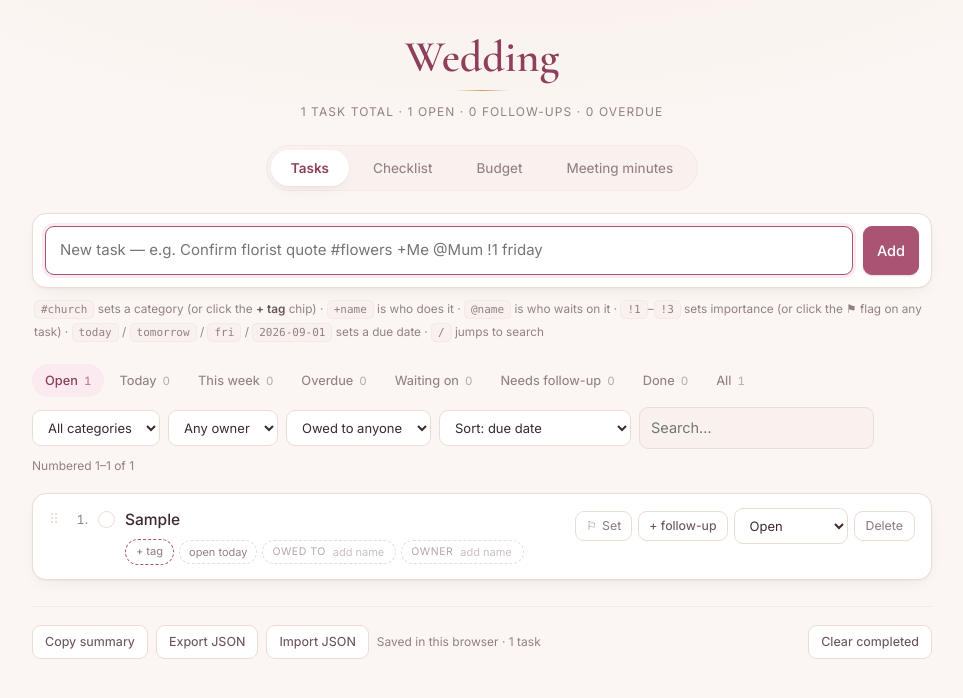
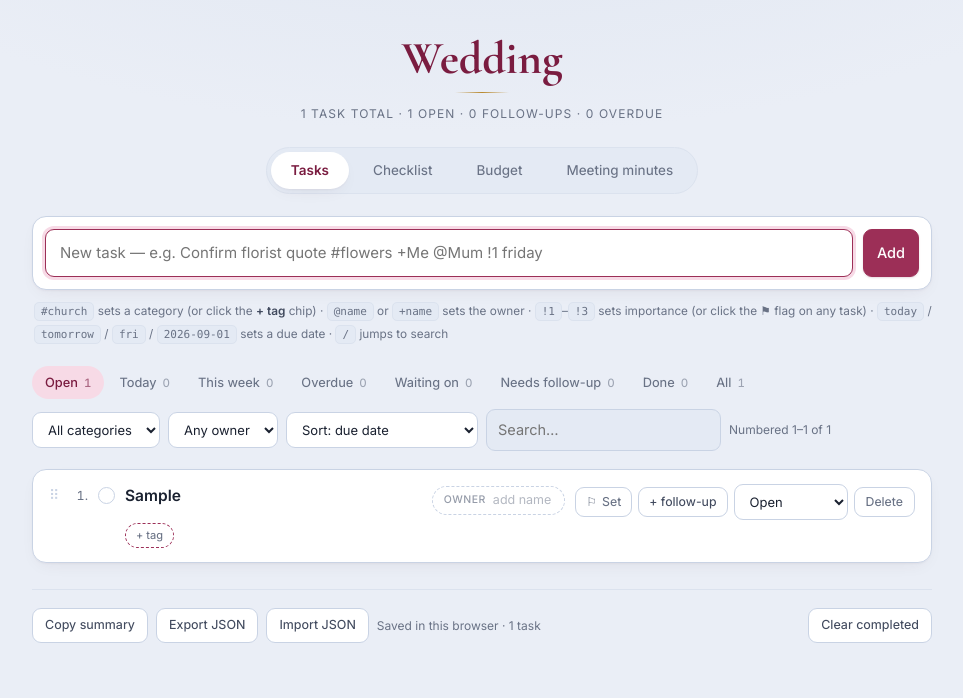
Before and after one commit to patricialoh93/worklist, a website: page index.html in a window 1280 px wide. Both pictures are taken after typing "Sample" into the empty fields and a click on the button "Add". Shown: the whole page, without its empty margins (158-1121 px from the left). Drawn offline with nearby package versions, Linux system fonts and the light colour scheme.

Commit message:
Drop owed-to, move owner beside the title, bolder palette
- Removed the owed-to field, its chip and its filter. @name now sets the
  owner alongside +name so existing habits keep working. The follow-up
  waiting-on person is untouched.
- Removed the "open N days" chip; only the untouched nudge remains.
- Owner chip now rides on the title line at the right, where it is
  unmissable, instead of sitting in the chip pile.
- Repalette: dropped the beige for a cooler ground, then deepened it with
  stronger text, a bolder rose accent, firmer borders and heavier weights
  on the heading, titles and chips.
- Fixed the quick-add day parser eating any word starting with a weekday
  abbreviation: "Buy the wedding ring" no longer loses "wedding", and
  "monthly" survives, while fri and saturday still set dates.

Co-Authored-By: Claude Opus 5 <noreply@anthropic.com>

```diff
--- a/index.html
+++ b/index.html
@@ -10,13 +10,13 @@
 <style>
   /* ---------- tokens ---------- */
   :root{
-    --bg:#fbf6f3; --bg-tint:#f6eae5;
-    --panel:#ffffff; --panel-2:#f9f1ee; --line:#ecdcd5; --line-soft:#f4e9e4;
-    --text:#3a2a2e; --text-soft:#6b555a; --muted:#948084;
-    --accent:#a85472; --accent-deep:#8d3f5c; --accent-soft:#fbeaf0;
-    --p1:#b8375a; --p2:#b07d2e; --p3:#948084;
-    --ok:#5e8a63; --warn:#b07d2e; --danger:#b8375a; --wait:#7e63a3; --own:#3f7683;
-    --gold:#c8a15a;
+    --bg:#eaeef6; --bg-tint:#dde4f0;
+    --panel:#ffffff; --panel-2:#e4eaf4; --line:#c9d3e4; --line-soft:#dbe2ee;
+    --text:#1a2130; --text-soft:#414a5e; --muted:#697285;
+    --accent:#9c2f57; --accent-deep:#7a1c40; --accent-soft:#f7dae6;
+    --p1:#c2185b; --p2:#9a6410; --p3:#697285;
+    --ok:#3d7a49; --warn:#9a6410; --danger:#c2185b; --wait:#6b4fa0; --own:#1c6172;
+    --gold:#b8892f;
     --radius:14px; --radius-sm:9px;
     --shadow:0 1px 2px rgba(74,38,50,.04), 0 6px 18px -8px rgba(74,38,50,.10);
     --shadow-lift:0 2px 6px rgba(74,38,50,.06), 0 14px 32px -12px rgba(74,38,50,.18);
@@ -46,7 +46,7 @@
 
   /* ---------- masthead ---------- */
   header{text-align:center;margin-bottom:24px}
-  h1{margin:0;font-family:var(--serif);font-weight:600;font-size:44px;line-height:1.05;
+  h1{margin:0;font-family:var(--serif);font-weight:700;font-size:46px;line-height:1.05;
     color:var(--accent-deep)}
   header .sub{display:block;margin-top:10px;color:var(--muted);font-size:12px;
     letter-spacing:.09em;text-transform:uppercase}
@@ -130,7 +130,7 @@
   .task.done .title{color:var(--muted)}
   .task.done .tag{opacity:.65}
   .main{flex:1;min-width:0}
-  .title{font-size:15.5px;font-weight:500;word-break:break-word;padding:2px 4px;margin:-2px -4px;
+  .title{font-size:15.5px;font-weight:600;word-break:break-word;padding:2px 4px;margin:-2px -4px;
     border-radius:6px;color:var(--text)}
   .title:focus{outline:none;background:var(--panel-2);box-shadow:0 0 0 3px var(--accent-soft)}
   .task.done .title{text-decoration:line-through}
@@ -145,7 +145,7 @@
   .task.new{animation:land 1.6s ease-out}
 
   /* ---------- chips ---------- */
-  .tag{font-size:11px;padding:3px 9px;border-radius:999px;border:1px solid var(--line);
+  .tag{font-size:11px;font-weight:500;padding:3px 9px;border-radius:999px;border:1px solid var(--line);
     color:var(--muted);background:var(--panel);white-space:nowrap}
   .tag.p1{color:var(--p1);border-color:var(--p1)}
   .tag.p2{color:var(--p2);border-color:var(--p2)}
@@ -158,7 +158,12 @@
   .tag.age.a1{color:var(--text-soft)}
   .tag.age.a2{color:var(--warn);border-color:var(--warn)}
   .tag.age.a3{color:var(--danger);border-color:var(--danger);font-weight:600}
-  .tag.owed,.tag.own{display:inline-flex;align-items:center;gap:5px;border-style:dashed}
+  .tag.own{display:inline-flex;align-items:center;gap:5px;border-style:dashed}
+  .titlerow{display:flex;align-items:flex-start;gap:12px;justify-content:space-between}
+  .titlerow .title{flex:1;min-width:0}
+  .titleown{flex:none;margin-top:2px;font-size:11.5px;padding:4px 11px}
+  .titleown.set{background:color-mix(in srgb, var(--own) 12%, transparent);border-width:1.5px}
+  .titleown .val{font-size:12.5px}
   .tag.owed.set{color:var(--accent);border-color:var(--accent);border-style:solid;
     background:var(--accent-soft)}
   .tag.own.set{color:var(--own);border-color:var(--own);border-style:solid}
@@ -178,7 +183,7 @@
     color:var(--muted);background:transparent;font-weight:450}
   button.tag.proj:hover{border-color:var(--accent);color:var(--accent)}
   button.tag.proj.set{color:var(--tc);border-color:var(--tc);border-style:solid;font-weight:500;
-    background:color-mix(in srgb, var(--tc) 12%, transparent)}
+    background:color-mix(in srgb, var(--tc) 18%, transparent)}
   button.tag.proj.set:hover{color:var(--tc);border-color:var(--tc);
     background:color-mix(in srgb, var(--tc) 22%, transparent)}
   .tagmenu{position:absolute;left:0;top:calc(100% + 6px);z-index:30;display:none;
@@ -277,7 +282,7 @@
     padding:14px 16px;border-radius:0;text-align:left}
   .clhead:hover{background:var(--panel-2);border-color:transparent}
   .chev{color:var(--muted);font-size:11px;width:12px;flex:none}
-  .clname{flex:1;font-family:var(--serif);font-size:19px;font-weight:600;color:var(--text)}
+  .clname{flex:1;font-family:var(--serif);font-size:20px;font-weight:700;color:var(--text)}
   .clfrac{flex:none;font-size:11.5px;color:var(--muted);border:1px solid var(--line);
     border-radius:999px;padding:3px 10px;font-variant-numeric:tabular-nums}
   .clrows{display:flex;flex-direction:column;border-top:1px solid var(--line-soft)}
@@ -425,7 +430,7 @@
     <button class="primary" id="addBtn">Add</button>
   </div>
   <p class="hint">
-    <code>#church</code> sets a category (or click the <b>+ tag</b> chip) &middot; <code>+name</code> is who does it &middot; <code>@name</code> is who waits on it &middot;
+    <code>#church</code> sets a category (or click the <b>+ tag</b> chip) &middot; <code>@name</code> or <code>+name</code> sets the owner &middot;
     <code>!1</code>–<code>!3</code> sets importance (or click the &#9873; flag on any task) &middot;
     <code>today</code> / <code>tomorrow</code> / <code>fri</code> / <code>2026-09-01</code> sets a due date &middot;
     <code>/</code> jumps to search
@@ -437,7 +442,6 @@
   <div class="bar filters">
     <select id="projFilter" title="Filter by wedding category"><option value="">All categories</option></select>
     <select id="ownerFilter" title="Filter by who is doing the task"><option value="">Any owner</option></select>
-    <select id="owedFilter" title="Filter by who is waiting on the task"><option value="">Owed to anyone</option></select>
     <select id="sortBy">
       <option value="smart">Sort: due date</option>
       <option value="tag">Sort: category</option>
@@ -667,13 +671,13 @@ function ageClass(days){
 /* ---------- quick-add parsing ---------- */
 const DOW = {sun:0,mon:1,tue:2,wed:3,thu:4,fri:5,sat:6};
 function parseInput(raw){
-  const t = {title:'', project:'', priority:0, due:'', owedTo:'', owner:''};
+  const t = {title:'', project:'', priority:0, due:'', owner:''};
   const words = raw.trim().split(/\s+/);
   const kept = [];
   for(const w of words){
     const lw = w.toLowerCase();
     if(/^#\S+$/.test(w)){ t.project = w.slice(1).toLowerCase(); continue; }
-    if(/^@\S+$/.test(w)){ t.owedTo = w.slice(1); continue; }
+    if(/^@\S+$/.test(w)){ t.owner = w.slice(1); continue; }
     if(/^\+\S+$/.test(w)){ t.owner = w.slice(1); continue; }
     if(/^![123]$/.test(w)){ t.priority = Number(w[1]); continue; }
     if(/^\d{4}-\d{2}-\d{2}$/.test(w)){ t.due = w; continue; }
@@ -686,8 +690,10 @@ function parseInput(raw){
     }
     if(lw === 'today'){ t.due = todayKey(); continue; }
     if(lw === 'tomorrow' || lw === 'tmr'){ t.due = key(addDays(new Date(),1)); continue; }
-    const dow = lw.slice(0,3);
-    if(lw.length >= 3 && DOW[dow] !== undefined && /^[a-z]+$/.test(lw)){
+    // Only a real day name counts — otherwise "wedding" would be read as "wed".
+    if(/^(mon|tue|wed|thu|fri|sat|sun)$/.test(lw) ||
+       /^(monday|tuesday|wednesday|thursday|friday|saturday|sunday)$/.test(lw)){
+      const dow = lw.slice(0,3);
       const now = new Date();
       let delta = (DOW[dow] - now.getDay() + 7) % 7;
       if(delta === 0) delta = 7;
@@ -769,7 +775,7 @@ function addTask(raw){
   if(!p.title) return false;
   const task = {
     id: uid(), title: p.title, project: p.project, priority: p.priority,
-    due: p.due, owedTo: p.owedTo, owner: p.owner, status: 'open', followups: [],
+    due: p.due, owner: p.owner, status: 'open', followups: [],
     created: nowISO(), updated: nowISO()
   };
   state.tasks.unshift(task);
@@ -784,10 +790,8 @@ function reveal(t){
   if(!matchesView(t, view)) view = 'open';
   const q = document.getElementById('search');
   const proj = document.getElementById('projFilter');
-  const owed = document.getElementById('owedFilter');
   if(q.value.trim()) q.value = '';
   if(proj.value && proj.value !== t.project) proj.value = '';
-  if(owed.value && owed.value !== (t.owedTo || '')) owed.value = '';
   const ownr = document.getElementById('ownerFilter');
   if(ownr.value && ownr.value !== (t.owner || '')) ownr.value = '';
   render();
@@ -805,20 +809,20 @@ function activeFilters(){
   return {
     q: document.getElementById('search').value.trim().toLowerCase(),
     proj: document.getElementById('projFilter').value,
-    owed: document.getElementById('owedFilter').value,
+
     owner: document.getElementById('ownerFilter').value
   };
 }
-function anyFilterActive(f){ return Boolean(f.q || f.proj || f.owed || f.owner); }
+function anyFilterActive(f){ return Boolean(f.q || f.proj || f.owner); }
 
 // Filters only — deliberately independent of the view, so the empty state can tell the
 // difference between "no such task" and "it exists but this view hides it".
 function matchesFilters(t, f){
   if(f.proj && t.project !== f.proj) return false;
-  if(f.owed && (t.owedTo || '') !== f.owed) return false;
+
   if(f.owner && (t.owner || '') !== f.owner) return false;
   if(f.q){
-    const hay = (t.title + ' ' + t.project + ' ' + (t.owedTo || '') + ' ' + (t.owner || '') + ' ' +
+      const hay = (t.title + ' ' + t.project + ' ' + (t.owner || '') + ' ' +
       (t.followups||[]).map(x => x.text + ' ' + (x.waitingOn||'')).join(' ')).toLowerCase();
     if(!hay.includes(f.q)) return false;
   }
@@ -861,25 +865,20 @@ function taskHTML(t, n){
   // ageing: how long it has existed, and — only if that differs — how long untouched
   const age = daysSince(t.created);
   const idle = daysSince(t.updated);
-  if(!done){
-    tags.push('<span class="tag age' + ageClass(age) + '" title="Added ' + esc((t.created||'').slice(0,10)) +
-      '">open ' + ageLabel(age) + '</span>');
-    if(isStale(t) && idle < age) tags.push('<span class="tag stale">untouched ' + ageLabel(idle) + '</span>');
-  }
-
-  // who this is owed to — editable in place
-  tags.push('<span class="tag owed' + (t.owedTo ? ' set' : '') + '">' +
-    '<span class="lbl">owed to</span>' +
-    '<span class="val" contenteditable="true" data-act="owedtext" data-ph="add name">' + esc(t.owedTo) + '</span>' +
-  '</span>');
+  // No "open N days" chip — only a nudge once something has genuinely gone quiet.
+  if(!done && isStale(t) && idle < age){
+    tags.push('<span class="tag stale">untouched ' + ageLabel(idle) + '</span>');
+  }
   const nOpen = openFollowups(t).length;
   if(nOpen) tags.push('<span class="tag">' + nOpen + ' follow-up' + (nOpen > 1 ? 's' : '') + '</span>');
 
-  // Owner sits last in the row, on the right, where it reads as the accountable name.
-  tags.push('<span class="tag own' + (t.owner ? ' set' : '') + '">' +
+  // The owner rides on the title line rather than in the chip pile, so the accountable
+  // name is impossible to miss.
+  const ownerChip = '<span class="tag own titleown' + (t.owner ? ' set' : '') + '">' +
     '<span class="lbl">owner</span>' +
-    '<span class="val" contenteditable="true" data-act="ownertext" data-ph="add name">' + esc(t.owner) + '</span>' +
-  '</span>');
+    '<span class="val" contenteditable="true" data-act="ownertext" data-ph="add name">' +
+      esc(t.owner) + '</span>' +
+  '</span>';
 
   const fus = (t.followups || []).map(f => {
     const bits = [];
@@ -918,7 +917,10 @@ function taskHTML(t, n){
       '<span class="num">' + n + '.</span>' +
       '<span class="check" title="Status is set with the dropdown on the right">&#10003;</span>' +
       '<div class="main">' +
-        '<div class="title" contenteditable="true" data-act="title">' + esc(t.title) + '</div>' +
+        '<div class="titlerow">' +
+          '<div class="title" contenteditable="true" data-act="title">' + esc(t.title) + '</div>' +
+          ownerChip +
+        '</div>' +
         '<div class="meta">' + tags.join('') + '</div>' +
       '</div>' +
       '<div class="rowacts">' +
@@ -968,12 +970,6 @@ function renderFilters(){
     }).join('');
   sel.value = projects.includes(cur) ? cur : '';
 
-  const osel = document.getElementById('owedFilter');
-  const ocur = osel.value;
-  const people = [...new Set(state.tasks.map(t => t.owedTo).filter(Boolean))].sort();
-  osel.innerHTML = '<option value="">Owed to anyone</option>' +
-    people.map(p => '<option value="' + esc(p) + '">owed to ' + esc(p) + '</option>').join('');
-  osel.value = people.includes(ocur) ? ocur : '';
 
   const wsel = document.getElementById('ownerFilter');
   const wcur = wsel.value;
@@ -1042,7 +1038,7 @@ function emptyStateHTML(){
 function clearFilters(){
   document.getElementById('search').value = '';
   document.getElementById('projFilter').value = '';
-  document.getElementById('owedFilter').value = '';
+
   document.getElementById('ownerFilter').value = '';
   render();
 }
@@ -1062,7 +1058,7 @@ document.getElementById('views').addEventListener('click', e => {
 });
 document.getElementById('search').addEventListener('input', render);
 document.getElementById('projFilter').addEventListener('change', () => { sticky.clear(); render(); });
-document.getElementById('owedFilter').addEventListener('change', () => { sticky.clear(); render(); });
+
 document.getElementById('ownerFilter').addEventListener('change', () => { sticky.clear(); render(); });
 document.getElementById('sortBy').addEventListener('change', e => { sortBy = e.target.value; render(); });
 
@@ -1292,18 +1288,16 @@ list.addEventListener('submit', e => {
 list.addEventListener('blur', e => {
   const el = e.target;
   const act = el.dataset && el.dataset.act;
-  if(act !== 'title' && act !== 'futext' && act !== 'owedtext' && act !== 'ownertext') return;
+  if(act !== 'title' && act !== 'futext' && act !== 'ownertext') return;
   const art = el.closest('.task');
   const t = findTask(art.dataset.id);
   if(!t) return;
   const val = el.textContent.trim();
-  if(act === 'ownertext' || act === 'owedtext'){
+  if(act === 'ownertext'){
     // Deliberately no full render: rebuilding the list here would delete the sibling field
     // the user is on their way into, silently discarding whatever they type next.
-    const isOwner = act === 'ownertext';
-    const before = (isOwner ? t.owner : t.owedTo) || '';
-    if(val !== before){
-      if(isOwner) t.owner = val; else t.owedTo = val;
+    if(val !== (t.owner || '')){
+      t.owner = val;
       touch(t); save();
       const chip = el.closest('.tag');
       if(chip) chip.classList.toggle('set', Boolean(val));
@@ -1322,7 +1316,7 @@ list.addEventListener('blur', e => {
 
 list.addEventListener('keydown', e => {
   const act = e.target.dataset && e.target.dataset.act;
-  if((act === 'title' || act === 'futext' || act === 'owedtext' || act === 'ownertext') && e.key === 'Enter'){
+  if((act === 'title' || act === 'futext' || act === 'ownertext') && e.key === 'Enter'){
     e.preventDefault(); e.target.blur();
   }
 });
@@ -1370,7 +1364,7 @@ document.getElementById('copyBtn').onclick = () => {
     if(t.project) bits.push(tagInfo(t.project).label);
     if(t.priority) bits.push(PRIO[t.priority].label);
     if(t.owner) bits.push('owner ' + t.owner);
-    if(t.owedTo) bits.push('owed to ' + t.owedTo);
+
     if(t.due) bits.push('due ' + dueLabel(t.due));
     if(t.status !== 'done') bits.push('open ' + ageLabel(daysSince(t.created)));
     return '- ' + t.title + (bits.length ? '  (' + bits.join(', ') + ')' : '');
@@ -1431,15 +1425,15 @@ function seed(){
   const d = n => key(addDays(new Date(), n));
   const ago = n => new Date(Date.now() - n*86400000).toISOString();
   state.tasks = [
-    {id:uid(), title:'Send Q3 roadmap draft for review', project:'photos', priority:1, owedTo:'Priya', owner:'Me',
+    {id:uid(), title:'Send Q3 roadmap draft for review', project:'photos', priority:1, owner:'Me',
      due:d(1), status:'doing', created:ago(4), updated:ago(1),
      followups:[{id:uid(), text:'Chase sign-off after she reads it', waitingOn:'Priya', due:d(3), done:false, created:ago(1)}]},
-    {id:uid(), title:'Vendor contract renewal — confirm pricing', project:'catering', priority:2, owedTo:'Marcus', owner:'Marcus',
+    {id:uid(), title:'Vendor contract renewal — confirm pricing', project:'catering', priority:2, owner:'Marcus',
      due:d(-1), status:'blocked', created:ago(21), updated:ago(6),
      followups:[{id:uid(), text:'Ping procurement for the updated quote', waitingOn:'Procurement', due:d(0), done:false, created:ago(9)}]},
-    {id:uid(), title:'Write up findings from the customer interviews', project:'flowers', priority:2, owedTo:'Priya', owner:'Me',
+    {id:uid(), title:'Write up findings from the customer interviews', project:'flowers', priority:2, owner:'Me',
      due:d(4), status:'open', created:ago(9), updated:ago(2), followups:[]},
-    {id:uid(), title:'Book travel for the offsite', project:'church', priority:3, owedTo:'', owner:'Sam',
+    {id:uid(), title:'Book travel for the offsite', project:'church', priority:3, owner:'Sam',
      due:'', status:'open', created:ago(1), updated:ago(1),
      followups:[{id:uid(), text:'Confirm hotel block size with Sam', waitingOn:'Sam', due:d(2), done:false, created:ago(1)}]}
   ];
```
